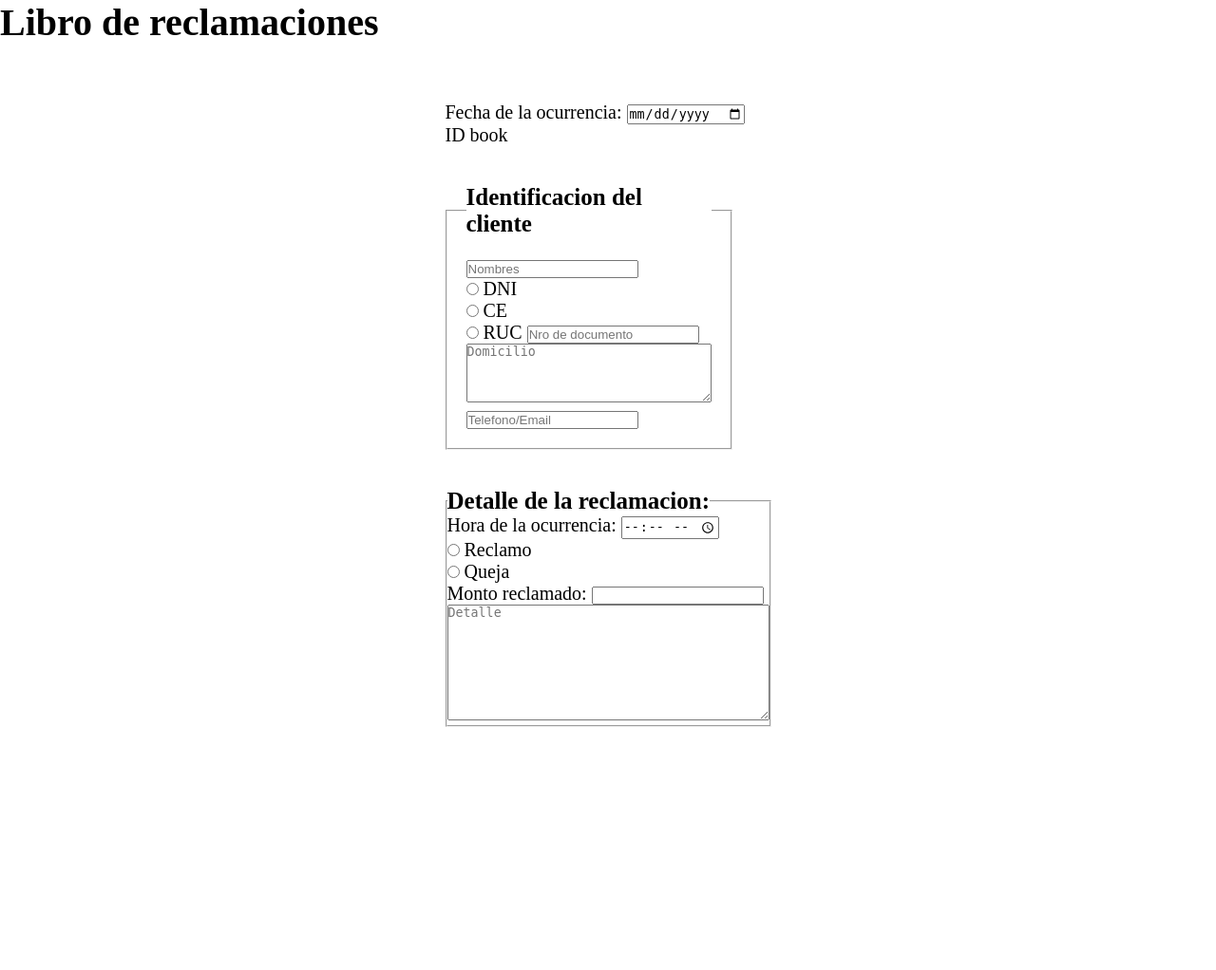
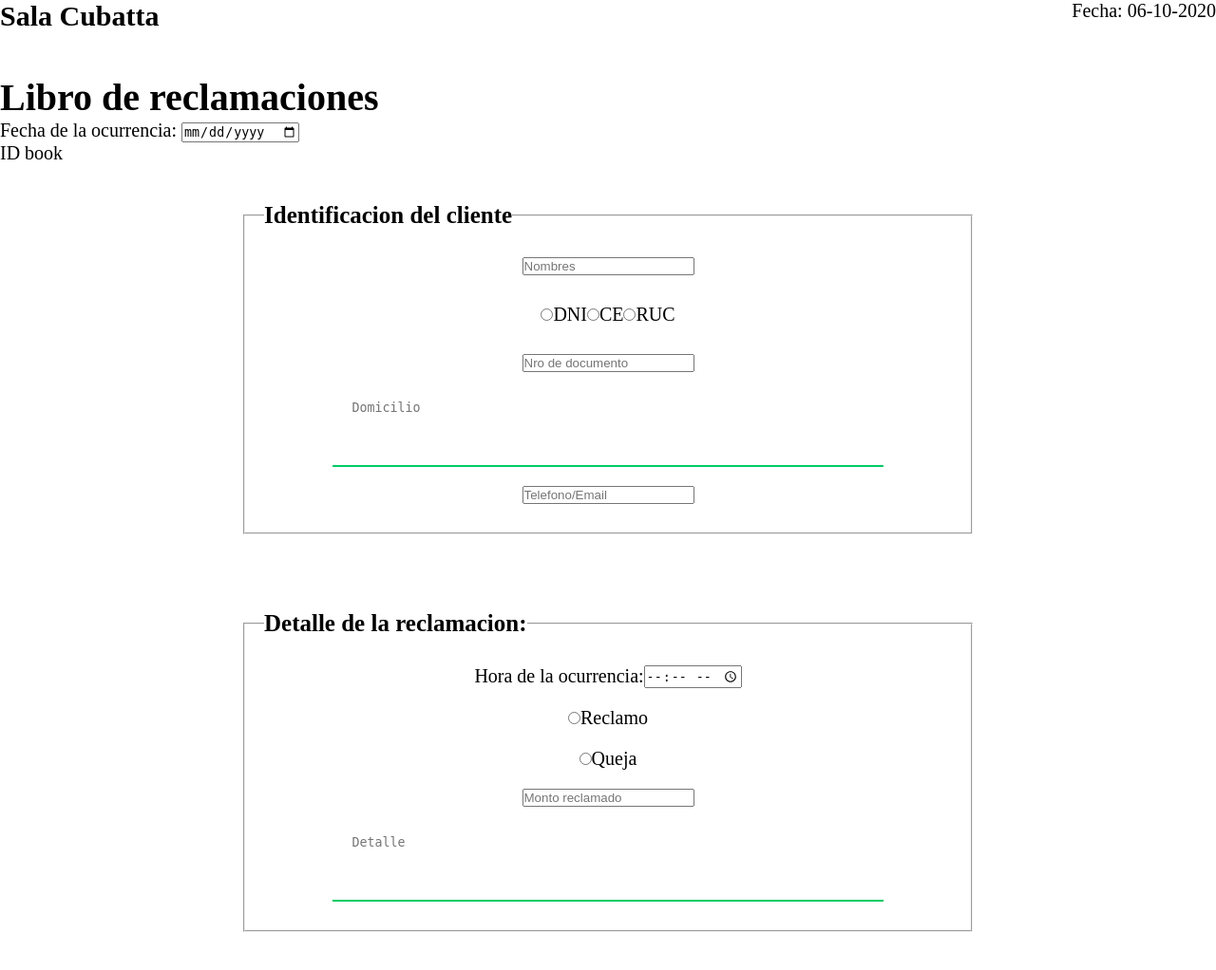
Before and after one commit to thublack-cmd/book_clain, a Flask app: page / in a window 1280 px wide. Shown: the whole page at 95% size. Before the commit the page ends 766 px from the top, so only its background shows below. Run offline with Flask 2, Linux system fonts and the light colour scheme.

Commit message:
Aplicacion de estilos y mejora de los espacios

```diff
--- a/static/css/styles.css
+++ b/static/css/styles.css
@@ -8,24 +8,67 @@
     font-size: 62.5%;  /* 10px */
  }
 
- div {
+header {
+    margin-bottom: 4.5rem;
+    width: 100%;
+    display: inline-flex;
+    justify-content: space-between;
+}
+
+header h1 {
+    font-size: 3rem;
+}
+
+header span {
     font-size: 2rem;
+}
+
+.encabezado h1 {
+    font-size: 4rem;
+    margin: 0 auto;
 }
 
 legend {
     font-size: 2.5rem;
  }
 
- #formulario {
+ #form_section {
     width: 100%;
+    /* margin-top: 6rem; */
+ }
+
+section form {
+    width: inherit;
     display: inline-flex;
     justify-content: center;
-    margin-top: 6rem;
+    flex-direction: column;
+    font-size: 2rem;
 }
 
- #info_cliente {
+textarea {
+    resize: none;
     width: 80%;
+    height: 8rem;
+    padding: 1rem 2rem;
+    border: none;
+    border-bottom: 2px solid #00cc66;
+}
+
+textarea:focus {
+    border: none;
+}
+
+fieldset {
+    width: 60%;
     font-size: 2rem;
     padding: 2rem 2rem;
-     margin: 4rem 0;
+    margin: 4rem auto;
+    display: inherit;
+    flex-direction: inherit;
  }
+
+fieldset div {
+    display: inherit;
+    justify-content: center;
+    margin: 1rem 0;
+ }
--- a/templates/cliente.html
+++ b/templates/cliente.html
@@ -6,12 +6,15 @@
 
 {% block body_content %}
     <header>
-        <div>
+        <h1>Sala Cubatta</h1>
+        <span>Fecha: {{ dia }}</span>
+    </header>
+
+    <div class="encabezado">
         <h1>Libro de reclamaciones</h1>
     </div>
-    </header>
-    <section id="formulario">
 
+    <section id="form_section">
         <form action="" method="post">
             <div>
                 <label for="date_id">Fecha de la ocurrencia:</label>
@@ -22,13 +25,14 @@
                 <input type="hidden" name="nro_sheet" id="id_sheet" value="database">
             </div>
 
-            <fieldset id="info_cliente">
+            <fieldset>
                 <legend><strong>Identificacion del cliente</strong></legend>
                 <div>
                     <label for="name_id"></label>
                     <input type="text" name="name" id="name_id" value=""
                         placeholder="Nombres" required>
                 </div>
+                <div>
                     <div>
                         <input type="radio" id="dni" name="type_doc" value="DNI">
                         <label for="type_doc">DNI</label>
@@ -40,12 +44,15 @@
                     <div>
                         <input type="radio" id="ruc" name="type_doc" value="ruc">
                         <label for="type_doc">RUC</label>
+                    </div>
+                </div>
+                <div>
                     <input type="number" name="document" id="document_id"
                         maxlength="10" value="" placeholder="Nro de documento" required>
                 </div>
                 <div>
                     <label for="domicilio_id"></label>
-                        <textarea name="domicilio" id="domicilio_id" rows="4" cols="30"
+                    <textarea name="domicilio" id="domicilio_id"
                         placeholder="Domicilio" required></textarea>
                 </div>
                 <div>
@@ -72,13 +79,14 @@
                     <label for="queja">Queja</label>
                 </div>
                 <div>
-                    <label for="request_id">Monto reclamado:</label>
-                    <input type="number" name="amount" id="request_id" value="">
+                    <label for="request_id"></label>
+                    <input type="number" name="amount" id="request_id"
+                        placeholder="Monto reclamado" value="">
                 </div>
                 <div>
                     <label for="detail_id"></label>
                     <textarea name="detalle" id="detail_id" placeholder="Detalle"
-                        rows="8" cols="40" required></textarea>
+                        required></textarea>
                 </div>
 
             </fieldset>
```
Lines whose indentation alone changed are shown as unchanged.
